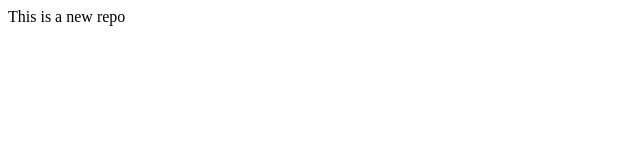
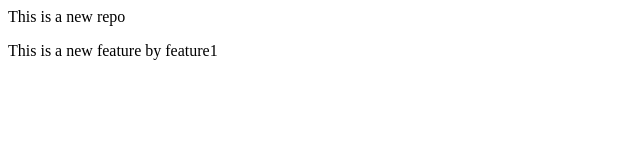
Before and after one commit to saiphanichandrams/LocalRepo, a plain HTML site: page index.html in a window 1280 px wide. Shown: the whole page, without its empty margins (0-640 px from the left). Drawn offline with Linux system fonts and the light colour scheme.

Commit message:
add new feature

```diff
--- a/index.html
+++ b/index.html
@@ -1 +1,2 @@
 <p> This is a new repo</p>
+<p> This is a new feature by feature1</p>
```
